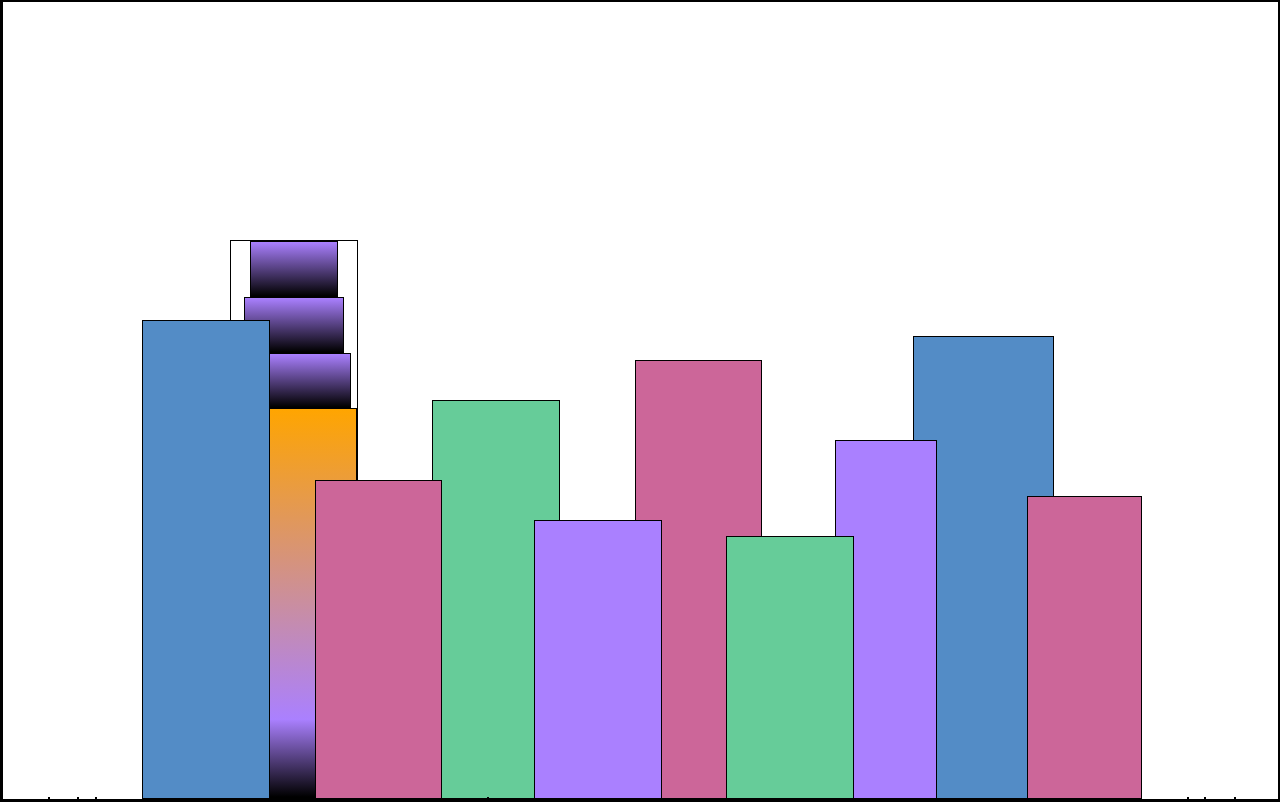
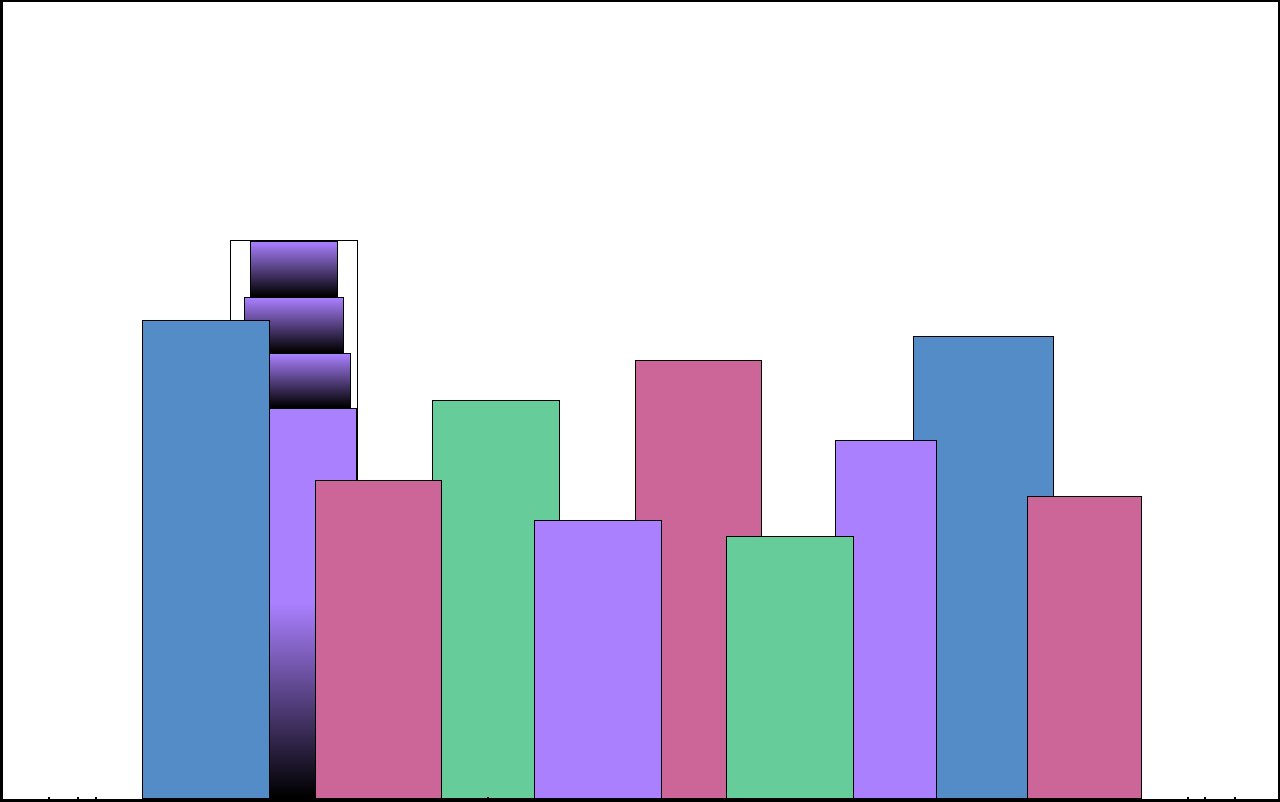
Before and after one commit to grocha78/skyline, a plain HTML site: page index.html in a window 1280 px wide. Drawn offline with Linux system fonts and the light colour scheme.

Commit message:
gradient css

```diff
--- a/styles.css
+++ b/styles.css
@@ -57,7 +57,7 @@ body {
 .bb1d {
     width: 100%;
     height: 70%;
-    background: linear-gradient(orange, var(--building-color1) 80%,var(--window-color1));
+    background: linear-gradient(var(--building-color1) 50%,var(--window-color1));
 }
 
 .bb2 {
```
